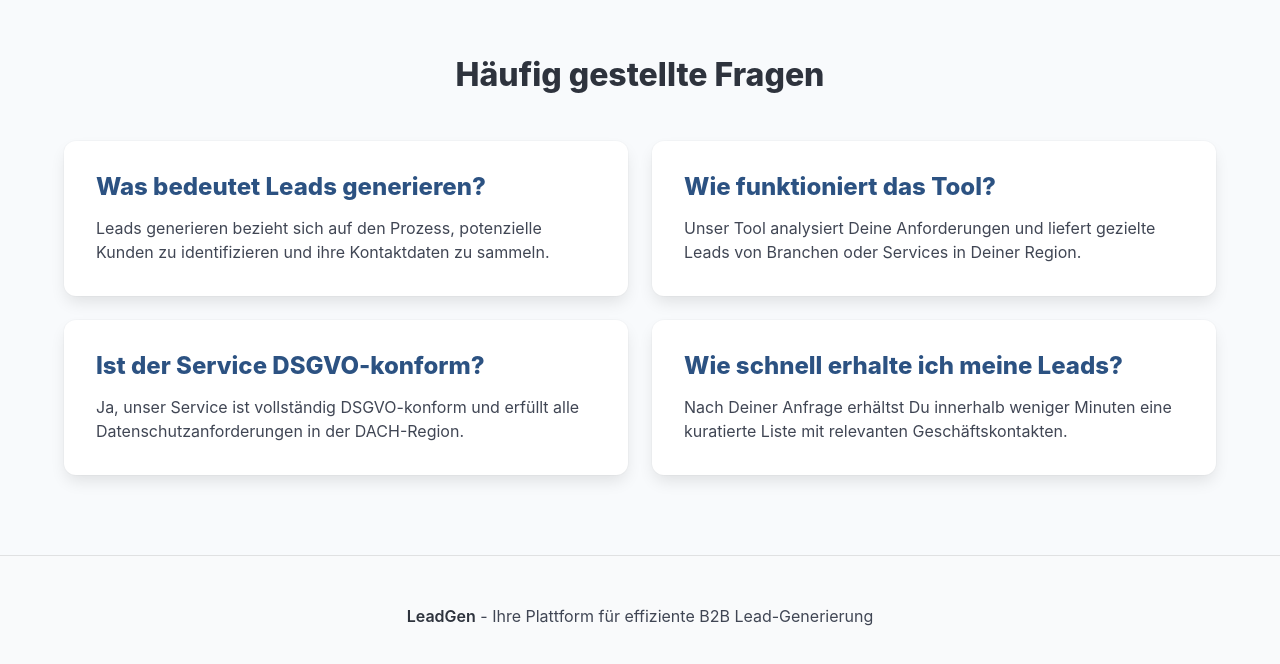
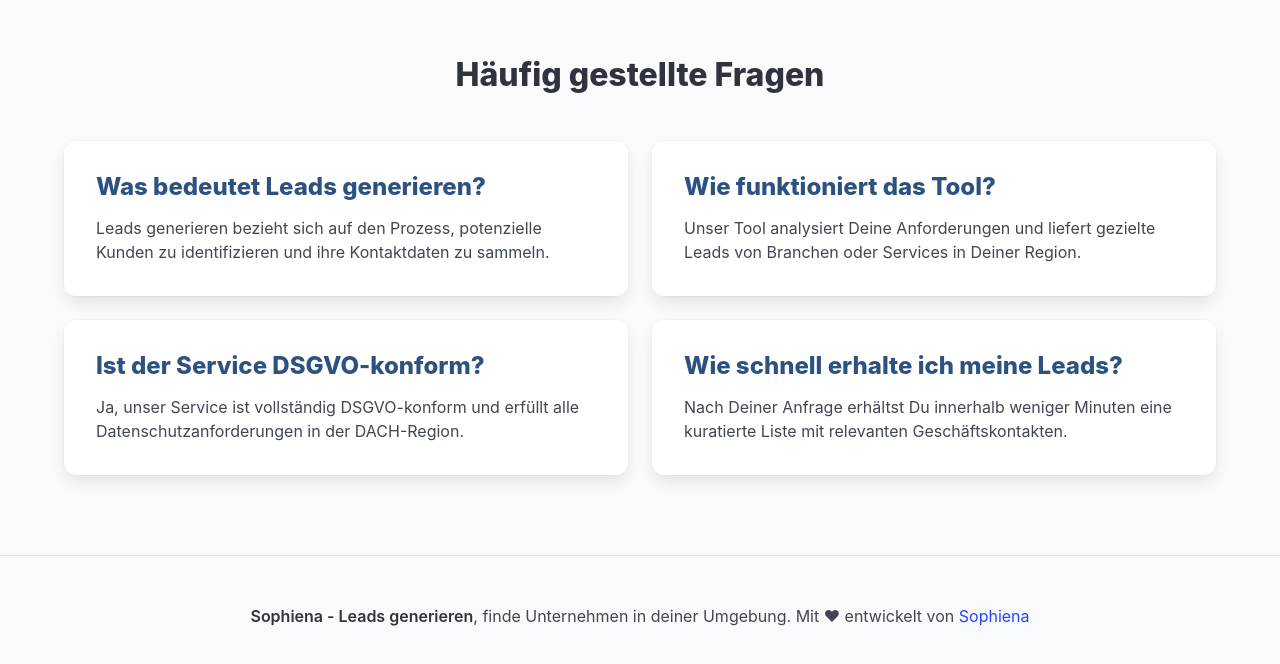
Before and after one commit to Caohung77/leadgenerator, a React (Vite) app: page / in a window 1280 px wide. Shown: the part 2036-2700 px from the top of the page. Built offline with nearby package versions, Linux system fonts and the light colour scheme.

Commit message:
Updated footer with Sophiena branding and new tagline

```diff
--- a/src/App.tsx
+++ b/src/App.tsx
@@ -286,12 +286,11 @@ function App() {
       </section>
 
       <footer className="footer">
-        <div className="container">
-          <div className="content has-text-centered">
-            <p>
-              <strong>LeadGen</strong> - Ihre Plattform für effiziente B2B Lead-Generierung
-            </p>
-          </div>
+        <div className="content has-text-centered">
+          <p>
+            <strong>Sophiena - Leads generieren</strong>, finde Unternehmen in deiner Umgebung.
+            Mit ♥ entwickelt von <a href="https://sophiena.com" className="has-text-orange">Sophiena</a>
+          </p>
         </div>
       </footer>
     </>
```
